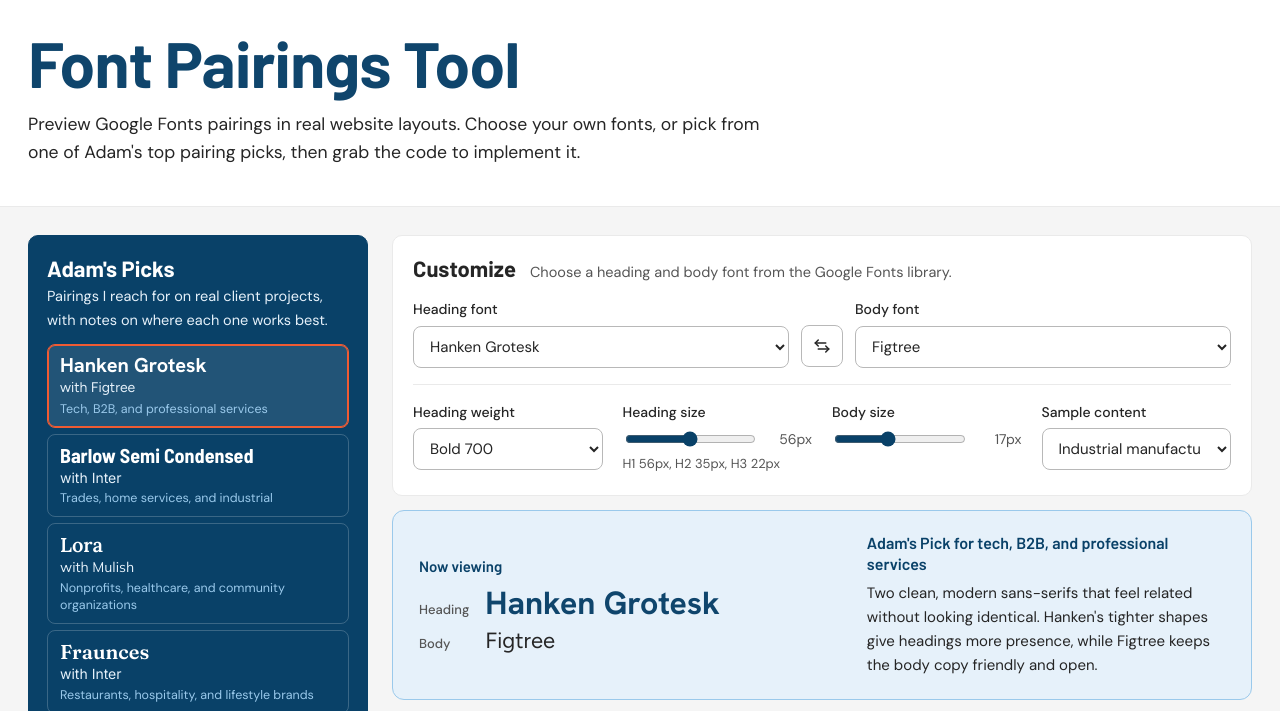
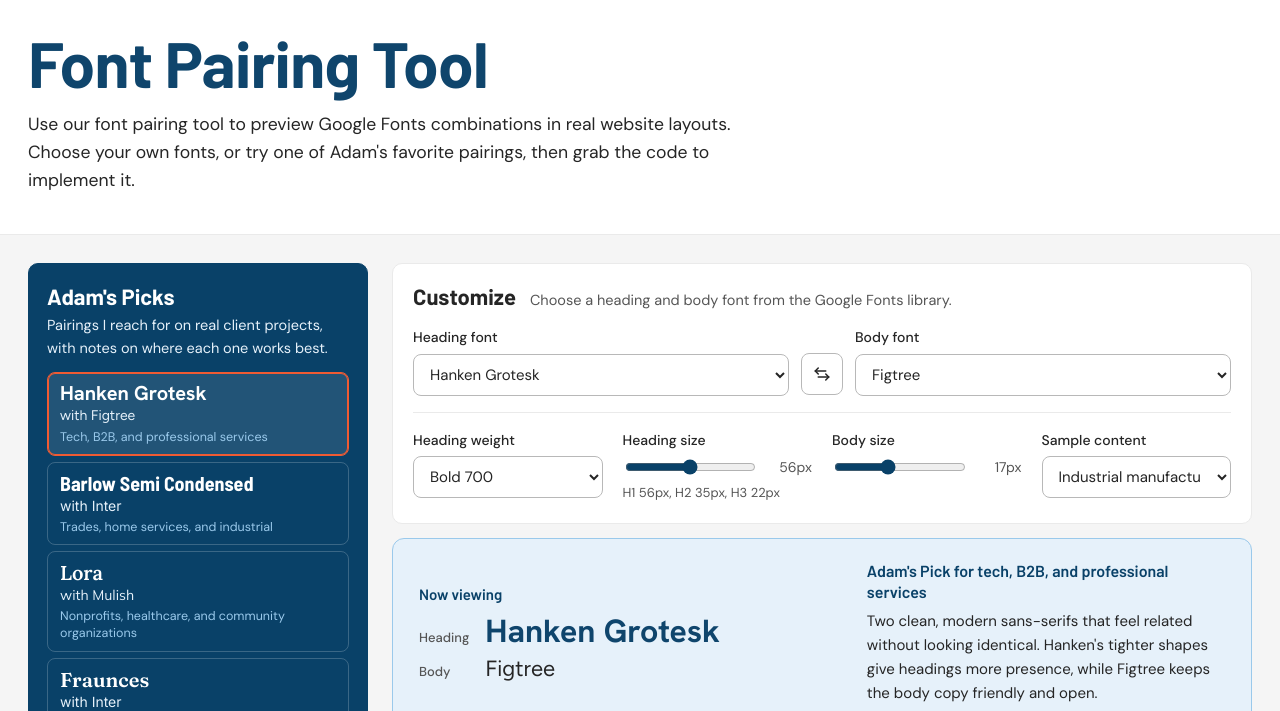
Before and after one commit to adamwrightdesign/font-pairings, a plain HTML site: page index.html in a window 1280 px wide. Shown: the part 89-800 px from the top of the page. Drawn offline with nearby package versions, Linux system fonts and the light colour scheme; a web font is replaced by a local one.

Commit message:
Update page title, meta description, heading and intro copy
Co-Authored-By: Claude Opus 5.5 <noreply@anthropic.com>
Claude-Session: https://claude.ai/code/session_01T5ZBjimJ6LmZor8bmqMXry

```diff
--- a/index.html
+++ b/index.html
@@ -4,7 +4,8 @@
 <meta charset="utf-8">
 <meta name="viewport" content="width=device-width, initial-scale=1, viewport-fit=cover">
 <meta name="color-scheme" content="light">
-<title>Font Pairings | Adam Wright Design</title>
+<title>Font Pairing Tool | Preview Google Fonts Combinations | AWD</title>
+<meta name="description" content="Try Adam Wright Design’s font pairing tool to preview Google Fonts combinations in website layouts. Choose your own fonts or Adam’s picks, then grab the code.">
 <link rel="icon" href="https://eugesqsskkc.exactdn.com/wp-content/uploads/2026/01/cropped-AWD-2026-Stamp-Mono-e1767280896552.png?strip=all&amp;quality=90&amp;resize=64%2C64">
 <link rel="preconnect" href="https://fonts.googleapis.com">
 <link rel="preconnect" href="https://fonts.gstatic.com" crossorigin>
@@ -192,8 +193,8 @@ pre{margin:0;background:var(--extra-light);border:1px solid var(--light);border-
 <header class="hero">
   <div class="wrap">
     <a class="logo" href="https://adamwrightdesign.com/"><img src="https://eugesqsskkc.exactdn.com/wp-content/uploads/2026/01/AWD-Logo-2026.svg" alt="Adam Wright Design" width="180" height="42"></a>
-    <h1>Font Pairings Tool</h1>
-    <p>Preview Google Fonts pairings in real website layouts. Choose your own fonts, or pick from one of Adam's top pairing picks, then grab the code to implement it.</p>
+    <h1>Font Pairing Tool</h1>
+    <p>Use our font pairing tool to preview Google Fonts combinations in real website layouts. Choose your own fonts, or try one of Adam's favorite pairings, then grab the code to implement it.</p>
   </div>
 </header>
 
```
